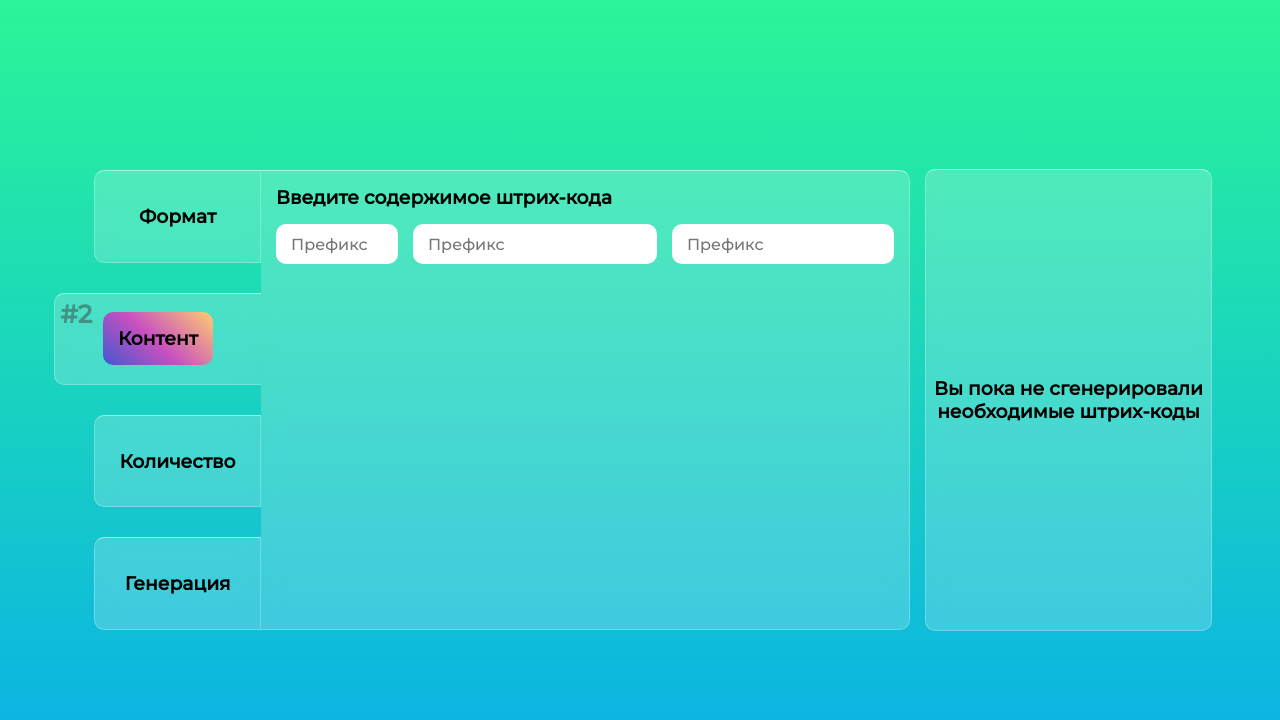
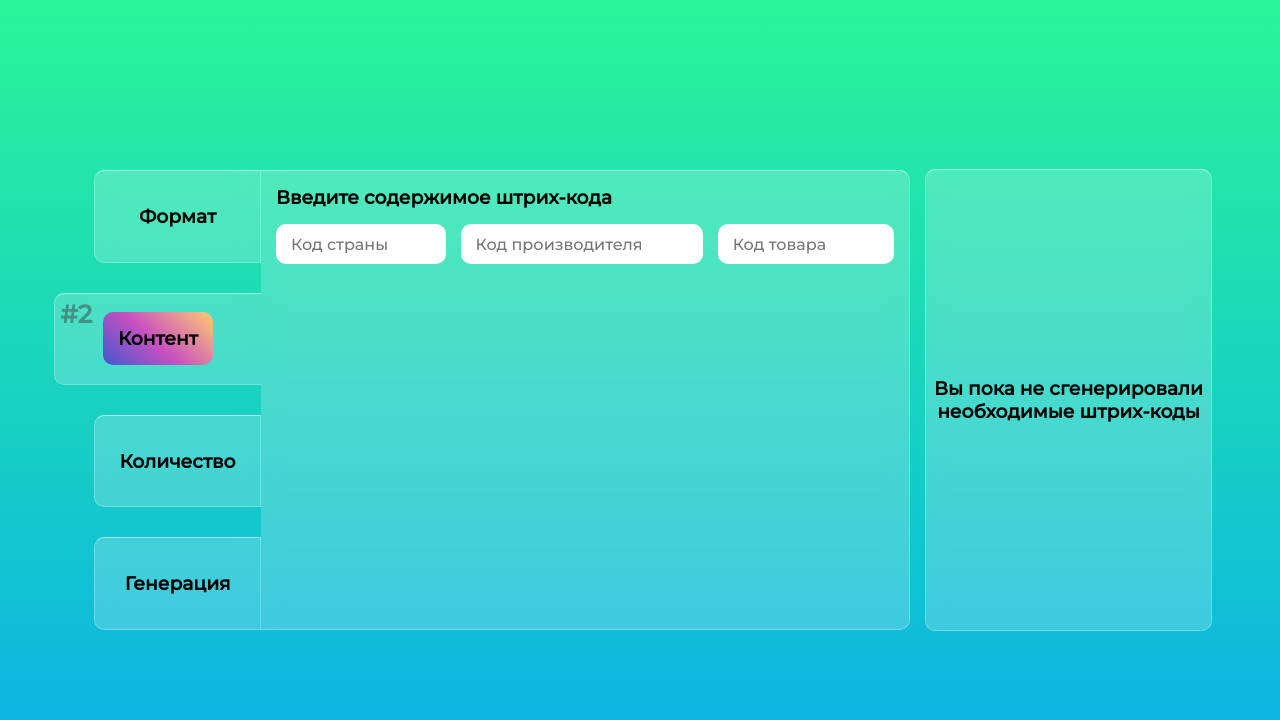
Before and after one commit to afteralls/qb-generator, a Vue app: page / in a window 1280 px wide. Both pictures are taken after a click on the element "Контент". Shown: the top 720 px of the page. Built offline with nearby package versions, Linux system fonts and the light colour scheme.

Commit message:
add filters

```diff
--- a/src/App.vue
+++ b/src/App.vue
@@ -36,7 +36,7 @@
               </select>
             </div>
           </div>
-          <div class="layout__format-wrapper">
+          <div class="layout__info-wrapper">
             <div class="format">
               <div class="format__desc">
                 <h3> Краткое описание</h3>
@@ -63,6 +63,7 @@
           </div>
         </div>
         <div v-else-if="sIdx === 2" class="layout__item">
+          <div class="layout__user-sec">
             <h3>Введите содержимое штрих-кода</h3>
             <input
               class="_text"
@@ -71,23 +72,44 @@
               v-model="text"
             >
             <div v-else class="_format-group">
-            <div v-for="quan in inputSettings.quantity" :key="quan" class="_input-wrapper">
+              <div class="_input-wrapper">
                 <input
-                type="text" maxlength="3"
+                  type="text"
+                  :maxlength="inputSettings.maxlength.first"
                   class="_input-code"
-                placeholder="Префикс"
-                v-model="data.prefix"
+                  :placeholder="inputSettings.placeholder.first"
+                  v-model="data.pref"
+                >
+              </div>
+              <div class="_input-wrapper">
+                <input
+                  type="text"
+                  :maxlength="inputSettings.maxlength.second"
+                  class="_input-code"
+                  :placeholder="inputSettings.placeholder.second"
+                  v-model="data.corpCode"
+                >
+              </div>
+              <div v-if="formatName === 'ean13'" class="_input-wrapper">
+                <input
+                  type="text"
+                  :maxlength="inputSettings.maxlength.third"
+                  class="_input-code"
+                  :placeholder="inputSettings.placeholder.third"
+                  v-model="data.serialNumber"
                 >
               </div>
             </div>
           </div>
+        </div>
         <div v-else-if="sIdx === 3" class="layout__item">
-          <div class="_flex">
-            <div style="width: 70%">
+          <div class="layout__user-sec">
+            <div class="_row">
+              <div class="_column" style="width: 70%">
                 <h3>Какое количество штрих-кодов нужно?</h3>
                 <input type="text" class="_text" placeholder="Количество" v-model="count">
               </div>
-            <div v-if="formatName !== 'code128'" style="width: 25%">
+              <div class="_column" v-if="formatName !== 'code128'" style="width: 25%">
                 <h3>С шагом...</h3>
                 <input type="text" class="_text" placeholder="Шаг" v-model="iter">
               </div>
@@ -95,17 +117,20 @@
             <div class="_small-text">
               <p>*&nbsp;</p><small>По умолчанию значения равны 1</small>
             </div>
+          </div>
+          <div class="layout__info-wrapper">
             <h3>Зачем это нужно?</h3>
             <p>Для случаев, когда необходимо распечатать сотни или тысячи штрих-кодов. На основе идентификационноно номера, указанного ранее, автоматически сгенерируются последующие штрих-коды в зависимости от указанного количества.</p>
             <h3>Пример генерации 100 штрих-кодов с шагом 1</h3>
-          <div class="_flex">
+            <div class="_row">
               <div class="_img-layout"><img src="./assets/img/ex-1.png" alt="Firts"></div>
               <div class="_img-layout"><img src="./assets/img/arrow-right.png" alt="Arrow"></div>
               <div class="_img-layout"><img src="./assets/img/ex-2.png" alt="Second"></div>
             </div>
           </div>
+        </div>
         <div v-else-if="sIdx === 4" class="layout__item">
-          <h3 for="format">"rcgjhn"</h3>
+          <h3>"rcgjhn"</h3>
           <button class="_btn" @click.prevent="generateHandler">Сгенерировать</button>
           <button v-if="generated" @click.prevent="exportHandler" class="_btn">Экспортировать</button>
         </div>
@@ -150,12 +175,15 @@ export default {
         ],
         settings: {
           maxlength: {
-            pref: null,
-            corpCode: null,
-            serialNumber: null
+            first: 3,
+            second: 6,
+            third: 5
           },
-          placeholder: null,
-          'v-model': ''
+          placeholder: {
+            first: 'Код страны',
+            second: 'Код производителя',
+            third: 'Код товара'
+          }
         }
       },
       ean8: {
@@ -164,7 +192,17 @@ export default {
           '1-я группа (3 цифры) – код страны-производителя товара;',
           '2-я группа (4 цифры) – порядковый номер продукта;',
           'Последняя цифра — контрольная. Вычисляется автоматически.'
-        ]
+        ],
+        settings: {
+          maxlength: {
+            first: 3,
+            second: 4
+          },
+          placeholder: {
+            first: 'Код страны',
+            second: 'Код товара'
+          }
+        }
       },
       ean5: {
         desc: 'EAN-5 — является дополнением к штрих-коду EAN-13. Используется для указания цены книги.',
@@ -189,7 +227,17 @@ export default {
           'Первая цифра показывает тип упаковки;',
           'Группа далее (12 цифр) – код стандарта EAN 13;',
           'Последняя цифра — контрольная. Вычисляется автоматически.'
-        ]
+        ],
+        settings: {
+          maxlength: {
+            first: 1,
+            second: 12
+          },
+          placeholder: {
+            first: 'Тип упаковки',
+            second: 'Код стандарта EAN 13'
+          }
+        }
       },
       msi: {
         desc: 'Это непрерывная символика, которая не поддается самоконтролю. MSI используется в основном для управления запасами, маркировки контейнеров и полок на складах.',
@@ -214,20 +262,17 @@ export default {
     generated: false,
     text: '',
     inputSettings: {
-      quantity: 3,
       maxlength: {
         pref: null,
         corpCode: null,
         serialNumber: null
       },
-      placeholder: null,
-      type: 'text',
-      'v-model': ''
+      placeholder: {}
     },
     data: {
       prefix: '',
-      code: '',
-      number: ''
+      corpCode: '',
+      serialNumber: ''
     }
   }),
   methods: {
@@ -303,19 +348,18 @@ export default {
     formatName (value) {
       switch (value) {
         case 'ean13':
-          this.inputSettings.quantity = 3
           this.activeFormat = this.formats.ean13
-          // this.inputSettings.
+          this.inputSettings = this.formats.ean13.settings
           break
         case 'ean8':
-          this.inputSettings.quantity = 2
           this.activeFormat = this.formats.ean8
+          this.inputSettings = this.formats.ean8.settings
           break
         case 'ean5': this.activeFormat = this.formats.ean5; break
         case 'code128': this.activeFormat = this.formats.code128; break
         case 'itf14':
-          this.inputSettings.quantity = 2
           this.activeFormat = this.formats.itf14
+          this.inputSettings = this.formats.itf14.settings
           break
         case 'msi': this.activeFormat = this.formats.msi; break
         case 'pharmacode': this.activeFormat = this.formats.pharmacode; break
@@ -329,6 +373,7 @@ export default {
   },
   mounted () {
     this.activeFormat = this.formats.ean13
+    this.inputSettings = this.formats.ean13.settings
   }
 }
 </script>
--- a/src/assets/scss/_layoutStyles.scss
+++ b/src/assets/scss/_layoutStyles.scss
@@ -58,7 +58,7 @@
     }
   }
 
-  &__format-wrapper {
+  &__info-wrapper {
     display: flex;
     flex-direction: column;
     justify-content: space-around;
--- a/src/assets/scss/_technicalClasses.scss
+++ b/src/assets/scss/_technicalClasses.scss
@@ -1,6 +1,5 @@
 ._ {
   &small-text {
-    margin: 0 0 $margin 0;
     display: flex;
 
     p {
@@ -10,9 +9,15 @@
     }
   }
 
-  &flex {
+  &row {
     display: flex;
     justify-content: space-between;
+  }
+
+  &column {
+    display: flex;
+    flex-direction: column;
+    gap: $gap;
   }
 
   &img-layout {
@@ -83,11 +88,11 @@
   }
 
   &input-wrapper:nth-child(1) {
-    width: 20%;
+    width: 35%;
   }
 
   &input-wrapper:nth-child(2) {
-    width: 40%;
+    width: 50%;
   }
 
   &input-wrapper:nth-child(3) {
```
Lines whose indentation alone changed are shown as unchanged.
